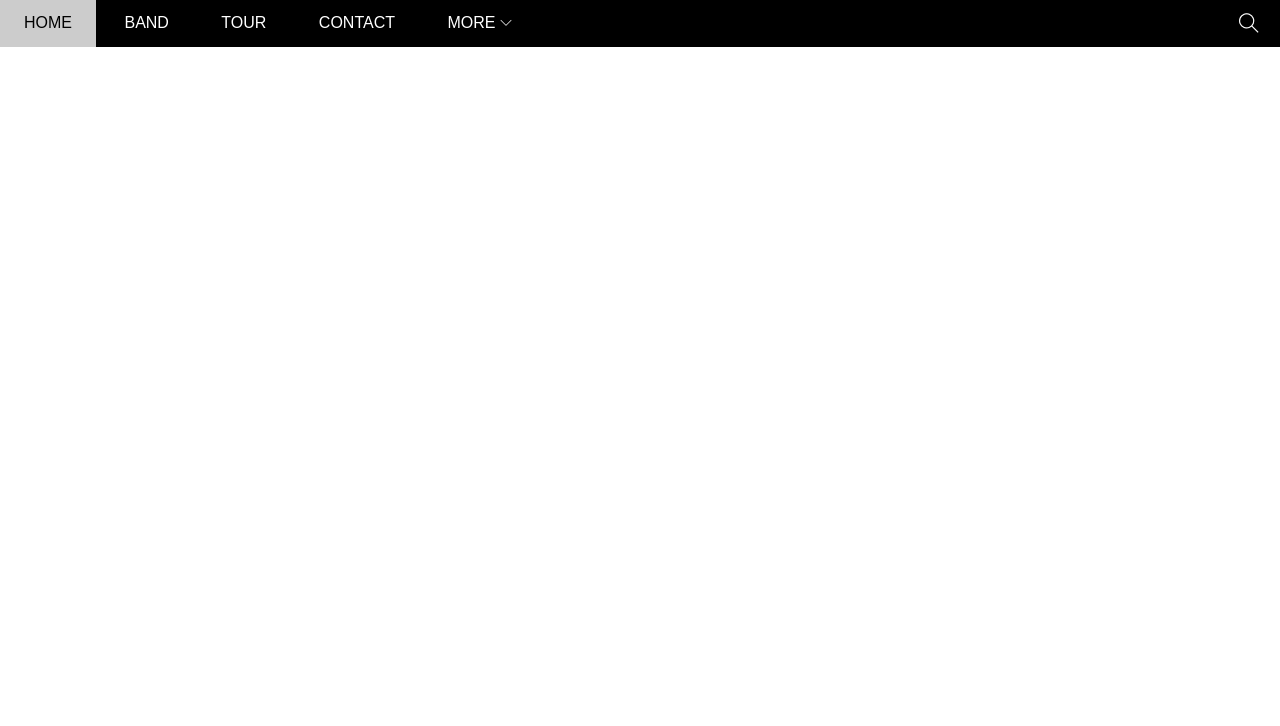
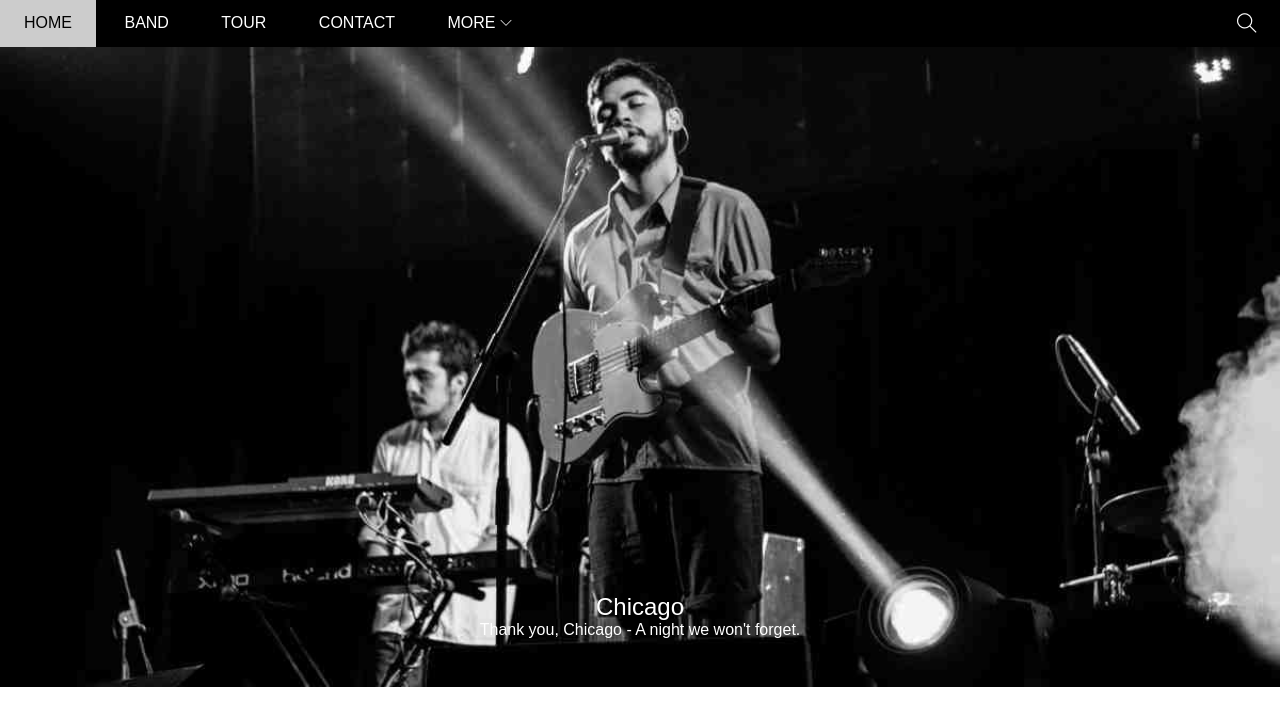
Before and after one commit to saonguyen2425/w3_band, a plain HTML site: page w3_band/index.html in a window 1280 px wide. Drawn offline with Linux system fonts and the light colour scheme.

Commit message:
the band slider

```diff
--- a/w3_band/assets/css/style.css
+++ b/w3_band/assets/css/style.css
@@ -1,4 +1,4 @@
-/*RESER CSS */
+/* RESET CSS */
 *{
     padding: 0;
     margin: 0;
@@ -13,14 +13,18 @@ html {
 
 }
 
-#header {
-    height: 46.5px;
-    background-color: #000;
-}
 
 #nav {
     display: inline-block;
+}
 
+#header {
+    background-color: #000;
+    height: 46.5px;
+    position: fixed;
+    top: 0;
+    left: 0;
+    right: 0;
 }
 
 #nav li {
@@ -29,15 +33,12 @@ html {
 }
 
 #nav > li > a {
+    text-decoration: none;
+    text-transform: uppercase;
+    color: #fff;
     display: block;
-    text-decoration: none;
-    color: #fff;
     line-height: 46.5px;
-    padding: 0 24px;
-}
-
-#nav > li > a {
-    text-transform: uppercase;
+    padding: 0 24px ;
 }
 
 #nav li:hover > a {
@@ -45,59 +46,80 @@ html {
     background-color: #ccc;
 }
 
+#header .arrow-down {
+    font-size: 12px;
+}
+
 #nav .subnav {
-    display: none;
     position: absolute;
     top: 100%;
     left: 0;
+    display: none;
     background-color: #fff;
     box-shadow: 0 4px 10px 0 rgb(0 0 0 / 20%), 0 4px 20px 0 rgb(0 0 0 / 19%);
-}
-
-#nav .subnav a {
-    color: #000;
-    display: block;
-    padding: 8px 16px;
-    text-decoration: none;
-}
-
-#nav .nav-arrow-down {
-    font-size: 12px;
-}
-
-#nav .search-icon {
 
 }
 
 #nav .subnav li {
     display: block;
+}
+
+#nav .subnav a {
+    text-decoration: none;
+    display: block;
+    color: #000;
+    line-height: 38.5px;
     min-width: 160px;
+    padding-left: 16px;
 }
 
 #nav li:hover .subnav {
     display: block;
 }
 
-#header .search_btn {
+#header .search-button {
     float: right;
-    padding: 0 21px;
+    padding: 0 23px;
 
 }
 
-#header .search_btn:hover {
+#header .search-icon {
+    color: #fff;
+    line-height: 46.5px;
+    font-size: 20px;
+
+}
+
+#header .search-button:hover {
     background-color: #f44336;
     cursor: pointer;
 }
 
-#header .search-icon {
-    color: #fff;
-    font-size: 20px;
-    line-height: 46.5px;
+#slider {
+    margin-top: 46.5px;
+    padding-top: 50%;
+    background: url('/w3_band/assets/img/slider/slider\ 1.jpg') top center / cover no-repeat;
+    position: relative;
 }
 
-#slider {
+#slider .text-content {
+    position: absolute;
+    color: #fff;
+    bottom: 48px;
+    width: 100%;
+    text-align: center;
 
 }
+
+#slider .text-heading {
+    font-weight: 500;
+    font-size: 24px;
+}
+
+#slider .text-discription {
+
+}
+
 
 #content {
 
--- a/w3_band/index.html
+++ b/w3_band/index.html
@@ -21,7 +21,7 @@
                 <li>
                     <a href="#">
                         More
-                        <i class="nav-arrow-down ti-angle-down"></i>
+                    <i class="arrow-down ti-angle-down"></i>
                     </a>
                     <ul class="subnav">
                         <li><a href="#">Merchandise</a></li>
@@ -33,14 +33,17 @@
             <!-- End nav -->
 
             <!-- Begin search button -->
-            <div class="search_btn">
+            <div class="search-button">
                 <i class="search-icon ti-search"></i>
             </div>
-
+            <!-- End search button -->
         </div>
 
         <div id="slider">
-
+            <div class="text-content">
+                <h2 class="text-heading">Chicago</h2>
+                <div class="text-discription">Thank you, Chicago - A night we won't forget.</div>
+            </div>
         </div>
 
         <div id="content">
```
Also changed, not shown: w3_band/assets/img/slider/slider 1.jpg (added).
